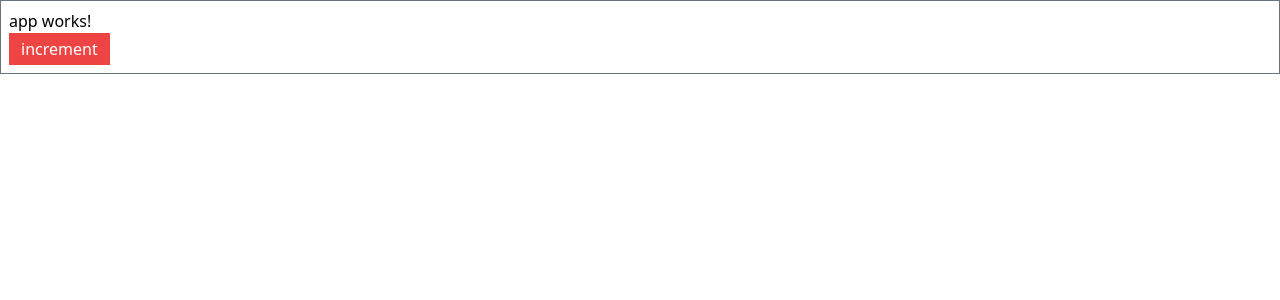
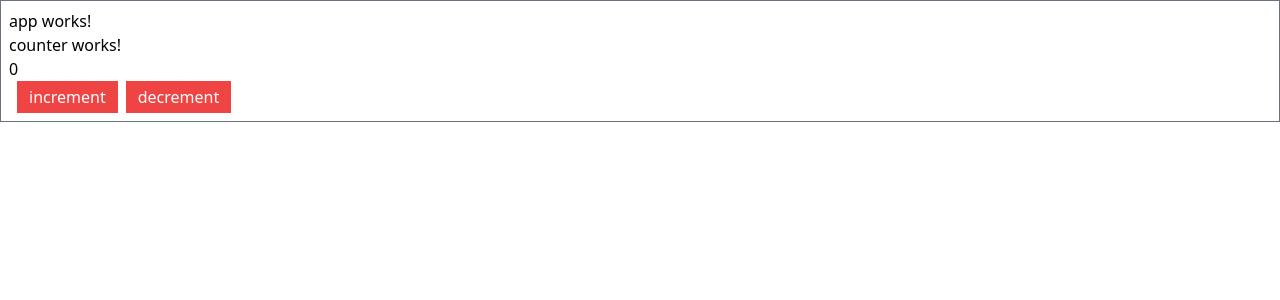
Before and after one commit to shivrajpro/react-by-lwd, a React (Create React App) app: page / in a window 1280 px wide. Shown: the top 300 px of the page. Built offline with nearby package versions, Linux system fonts and the light colour scheme.

Commit message:
implement redux with counter example

```diff
--- a/package.json
+++ b/package.json
@@ -16,6 +16,7 @@
         "react-dom": "^17.0.1",
         "react-router-dom": "^5.2.0",
         "react-scripts": "4.0.1",
+        "redux": "^4.0.5",
         "tailwindcss": "npm:@tailwindcss/postcss7-compat@^2.0.2",
         "web-vitals": "^0.2.4"
     },
--- a/src/App.js
+++ b/src/App.js
@@ -1,10 +1,11 @@
 import './App.css';
+import Counter from './components/Counter/Counter';
 
 function App() {
     return (
         <div className='p-2 border border-gray-500 container mx-auto'>
             <p>app works!</p>
-            <button className='bg-red-500 px-3 py-1 text-white' >increment</button>
+            <Counter/>
         </div>
     );
 }
--- /dev/null
+++ b/src/Store/actions/CounterActions.js
@@ -0,0 +1,7 @@
+export function increment(){
+    return { type:'increment' }
+}
+
+export function decrement(){
+    return { type:'decrement' }
+}
--- /dev/null
+++ b/src/Store/reducers/CounterReducer.js
@@ -0,0 +1,17 @@
+const initialState = { counter: 0 };
+
+export function CounterReducer(state = initialState, action) {
+    if(action.type === 'increment'){
+        return {
+            ...state,
+            counter: state.counter + 1
+        }
+    }
+    if(action.type === 'decrement'){
+        return {
+            ...state,
+            counter: state.counter - 1
+        }
+    }
+    return state;
+}
--- /dev/null
+++ b/src/Store/store.js
@@ -0,0 +1,4 @@
+import { createStore } from "redux";
+import { CounterReducer } from "./reducers/CounterReducer";
+
+export const store = createStore(CounterReducer);
--- /dev/null
+++ b/src/components/Counter/Counter.js
@@ -0,0 +1,50 @@
+import { Component } from "react";
+import { store } from "../../Store/store";
+import { increment, decrement } from "../../Store/actions/CounterActions";
+
+export default class Counter extends Component {
+    constructor(props) {
+        super(props);
+
+        this.state = { counter: 0 };
+    }
+
+    componentDidMount() {
+        this.updateCounter();
+        store.subscribe(this.updateCounter.bind(this));
+    }
+
+    onIncrement(){
+        store.dispatch(increment());
+    }
+
+    onDecrement(){
+        store.dispatch(decrement());
+    }
+
+    updateCounter() {
+        const state = store.getState();
+        this.setState({
+            counter: state.counter
+        });
+        console.log('state',this.state);
+    }
+
+
+    render() {
+        return (<div>
+            <p>counter works!</p>
+            <p>{this.state.counter}</p>
+            <div>
+                <button className='mx-2 bg-red-500 px-3 py-1 text-white'
+                onClick={this.onIncrement} >
+                    increment
+                </button>
+                <button className='bg-red-500 px-3 py-1 text-white'
+                onClick={this.onDecrement} >
+                    decrement
+                </button>
+            </div>
+        </div>)
+    }
+}
```
Also changed, not shown: 1 other file (tests, documents, lock files or other folders).
